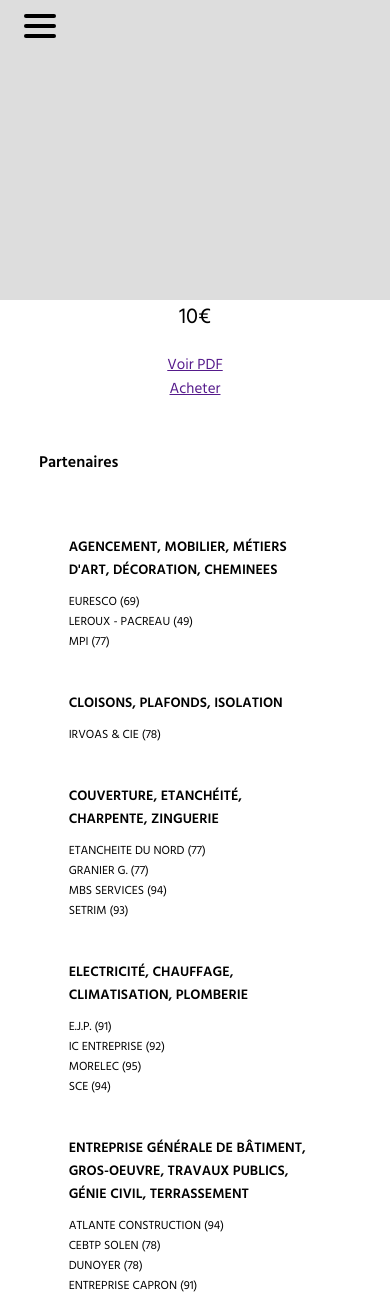
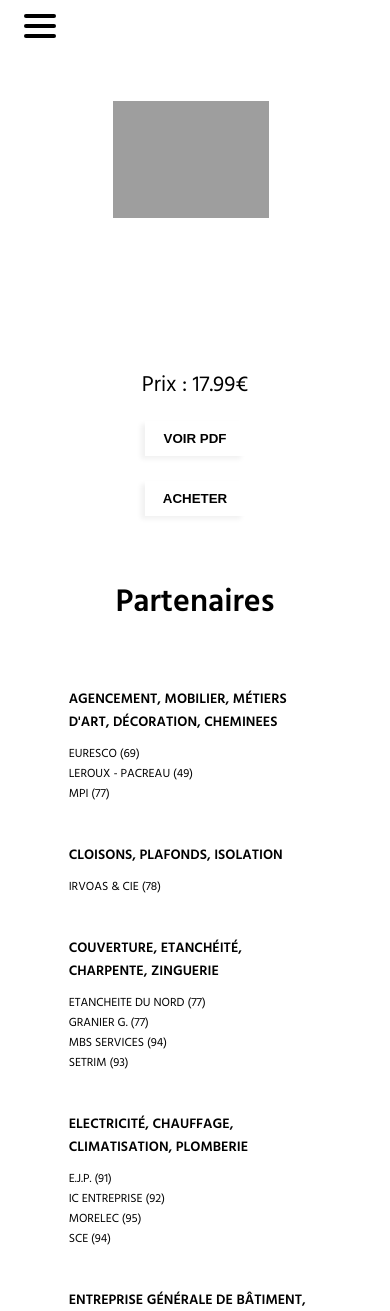
Before and after one commit to UlysseHall/architecture, a PHP site: page /index.php?action=journalView&id=7 in a window 390 px wide. Shown: the top 1311 px of the page. Run offline with PHP 8.4, Linux system fonts and the light colour scheme; data comes from the database, SQL or seed files in the repository; grey boxes are pictures that could not be loaded.

Commit message:
update page journal_view

```diff
--- a/pages/journalView.php
+++ b/pages/journalView.php
@@ -1,16 +1,19 @@
+<?php
+$magasine = $data["cont"]["journal"];
+?>
+
 <!--revue---------------------------------->
 <div id="revue-full-size">
     <div class="revue-full-size-width">
         <figure>
-            <img src="" alt="">
+            <img src="public/images/img-content/<?php echo $magasine->getImg(); ?>" alt="">
             <figcaption>
-                <p class="revue-prix">10€</p>
+                <p class="revue-prix">Prix : 17.99€</p>
             </figcaption>
             <div>
-                <a href=""><p>Voir PDF</p></a>
-                <a href=""><p>Acheter</p></a>
+                <button class="buttonJournalView"><p>Voir PDF</p></button>
+                <button class="buttonJournalView"><p>Acheter</p></button>
             </div>
-
         </figure>
     </div>
 </div>
--- a/public/css/screen.css
+++ b/public/css/screen.css
@@ -396,30 +396,37 @@ div#revue-full-size div.revue-full-size-width {
   div#revue-full-size div.revue-full-size-width figure {
     width: 100%;
     height: 300px;
-    background: #ddd;
-    margin: auto;
+    margin-top: 5vh;
     position: relative; }
     div#revue-full-size div.revue-full-size-width figure img {
-      width: 100%; }
+      width: 13%;
+	  margin-left: 10%;
+	  margin-top: 7vh;
+       }
     div#revue-full-size div.revue-full-size-width figure figcaption {
-      width: 45px;
       position: absolute;
-      bottom: 60px;
-      right: 25%;
+      top: 25%;
+      left: 26%;
       text-align: right;
       font-family: 'Hind', sans-serif;
-      font-size: 20px; }
+      font-size: 2em; }
     div#revue-full-size div.revue-full-size-width figure div {
       position: absolute;
       top: 150px;
-      right: 20%;
+      left: 26%;
       width: 100px;
       font-family: 'Hind', sans-serif;
       font-size: 15px; }
 
+      div#revue-full-size div.revue-full-size-width figure div a{
+      text-decoration: none;
+      color: #333;
+       }
 div#liste-partenaires div.liste-partenaires-width {
   width: 80%;
-  margin: auto; }
+  margin-top: 10vh;
+  margin-left: 10%;
+   }
   div#liste-partenaires div.liste-partenaires-width div.liste-partenaires-titre {
     margin: 40px 0; }
     div#liste-partenaires div.liste-partenaires-width div.liste-partenaires-titre h3 {
@@ -448,6 +455,9 @@ div#liste-partenaires div.liste-partenaires-width {
           font-family: 'Hind', sans-serif;
           font-weight: 400;
           font-size: 12px; }
+.buttonJournalView{
+    	margin-top: 3vh;
+    }
 
 /*-----------------------breakpoint-----------------------*/
 @media only screen and (max-width: 720px) {
@@ -471,7 +481,19 @@ div#liste-partenaires div.liste-partenaires-width {
       flex-direction: column; }
       div#liste-partenaires div.liste-partenaires-width section.liste-partenaires div {
         width: 90%;
-        margin: 10px auto; } }
+        margin: 10px auto; }
+        div#liste-partenaires div.liste-partenaires-width div.liste-partenaires-titre h3{
+        	text-align: center;
+        	padding-top: 10vh;
+        	font-size: 2em;
+        }
+        div#revue-full-size div.revue-full-size-width figure img{
+        	width: 40%;
+        	margin-left: 29%;
+        }
+        .revue-prix{
+        	margin-top: 3vh;
+        }
 /*-------------reset-------------*/
 * {
   margin: 0;
```
